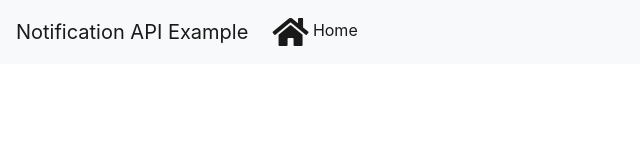
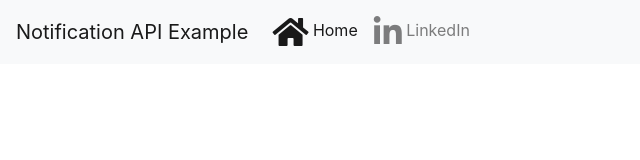
Before and after one commit to polatengin/moscow, a website: page src/index.html in a window 1280 px wide. Shown: the whole page, without its empty margins (0-640 px from the left). Drawn offline with nearby package versions, Linux system fonts and the light colour scheme; files that its build step writes are made by us from their sources.

Commit message:
link to my linkedin profile

```diff
--- a/src/index.html
+++ b/src/index.html
@@ -20,6 +20,12 @@
             Home
           </a>
         </li>
+        <li class="nav-item">
+          <a class="nav-link" href="https://linkedin.com/in/polatengin" target="_blank">
+            <i class="fab fa-linkedin-in fa-2x align-middle"></i>
+            LinkedIn
+          </a>
+        </li>
       </ul>
     </div>
   </nav>
```
